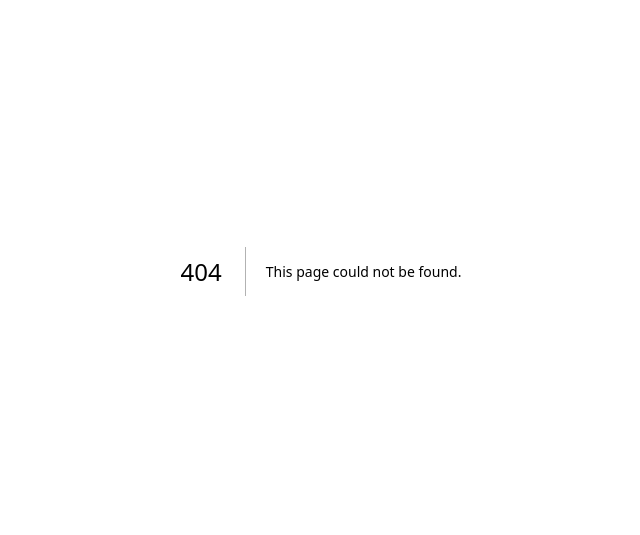
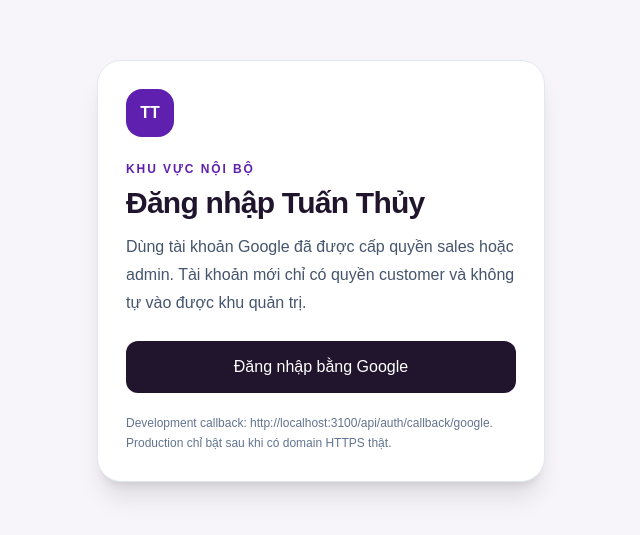
Before and after one commit to minhmannguyengdp-sketch/japan-underwear, a Next.js app: page /dang-nhap in a window 1280 px wide. Before the commit this address had no page. Shown: the part 129-664 px from the top of the page, without its empty margins (319-959 px from the left). Built offline with nearby package versions, Linux system fonts and the light colour scheme; no server answers.

Commit message:
feat(auth): add Google sign-in page

```diff
--- /dev/null
+++ b/app/dang-nhap/page.tsx
@@ -0,0 +1,68 @@
+import { redirect } from "next/navigation";
+
+import { auth, signIn } from "@/auth";
+
+function safeCallbackUrl(value: string | string[] | undefined) {
+  const candidate = Array.isArray(value) ? value[0] : value;
+  if (!candidate || !candidate.startsWith("/") || candidate.startsWith("//")) {
+    return "/admin";
+  }
+  return candidate;
+}
+
+export default async function SignInPage({
+  searchParams,
+}: {
+  searchParams: Promise<Record<string, string | string[] | undefined>>;
+}) {
+  const params = await searchParams;
+  const callbackUrl = safeCallbackUrl(params.callbackUrl);
+  const session = await auth();
+  if (session?.user?.status === "active" && session.user.roles.some((role) => role === "sales" || role === "admin")) {
+    redirect(callbackUrl);
+  }
+
+  const hasError = Boolean(params.error);
+
+  return (
+    <main className="grid min-h-screen place-items-center bg-[#f7f5fa] px-4 py-12 text-ink-950">
+      <section className="w-full max-w-md rounded-3xl border border-slate-200 bg-white p-7 shadow-xl">
+        <div className="grid h-12 w-12 place-items-center rounded-2xl bg-tt-purple-700 font-black text-white">
+          TT
+        </div>
+        <p className="mt-6 text-xs font-black uppercase tracking-[0.16em] text-tt-purple-700">
+          Khu vực nội bộ
+        </p>
+        <h1 className="mt-2 text-3xl font-black tracking-tight">Đăng nhập Tuấn Thủy</h1>
+        <p className="mt-3 leading-7 text-slate-600">
+          Dùng tài khoản Google đã được cấp quyền sales hoặc admin. Tài khoản mới chỉ có quyền customer và không tự vào được khu quản trị.
+        </p>
+
+        {hasError && (
+          <p className="mt-5 rounded-xl bg-red-50 px-4 py-3 text-sm font-bold text-red-700">
+            Không đăng nhập được. Kiểm tra tài khoản đã xác minh, trạng thái user và cấu hình Google OAuth.
+          </p>
+        )}
+
+        <form
+          className="mt-6"
+          action={async () => {
+            "use server";
+            await signIn("google", { redirectTo: callbackUrl });
+          }}
+        >
+          <button
+            type="submit"
+            className="w-full rounded-xl bg-ink-950 px-5 py-3.5 font-black text-white hover:bg-slate-800"
+          >
+            Đăng nhập bằng Google
+          </button>
+        </form>
+
+        <p className="mt-5 text-xs leading-5 text-slate-500">
+          Development callback: http://localhost:3100/api/auth/callback/google. Production chỉ bật sau khi có domain HTTPS thật.
+        </p>
+      </section>
+    </main>
+  );
+}
```
